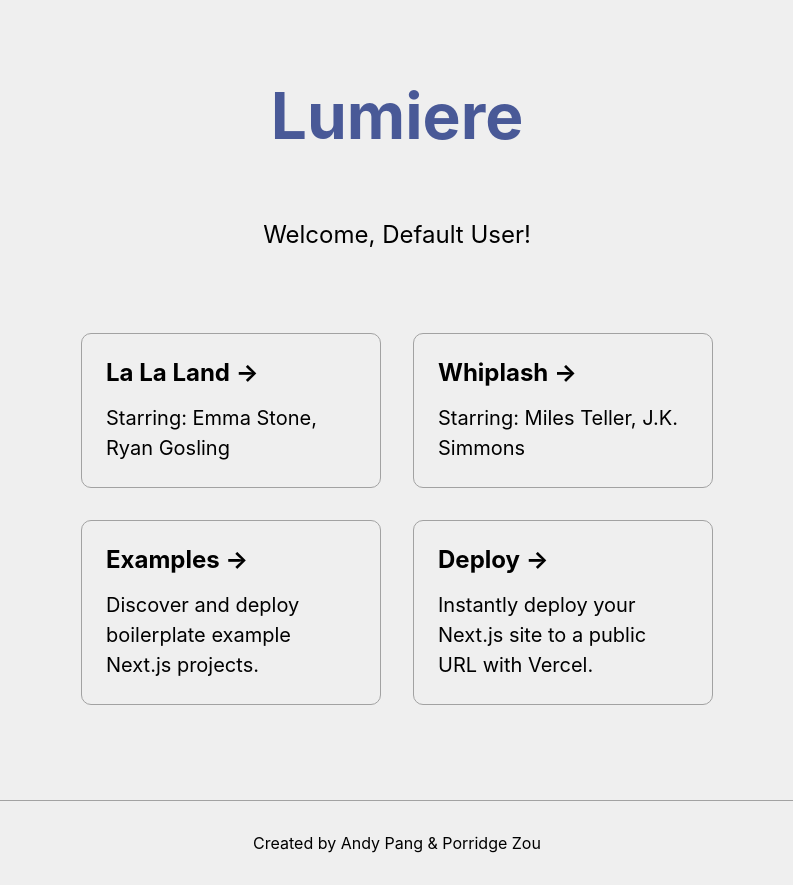
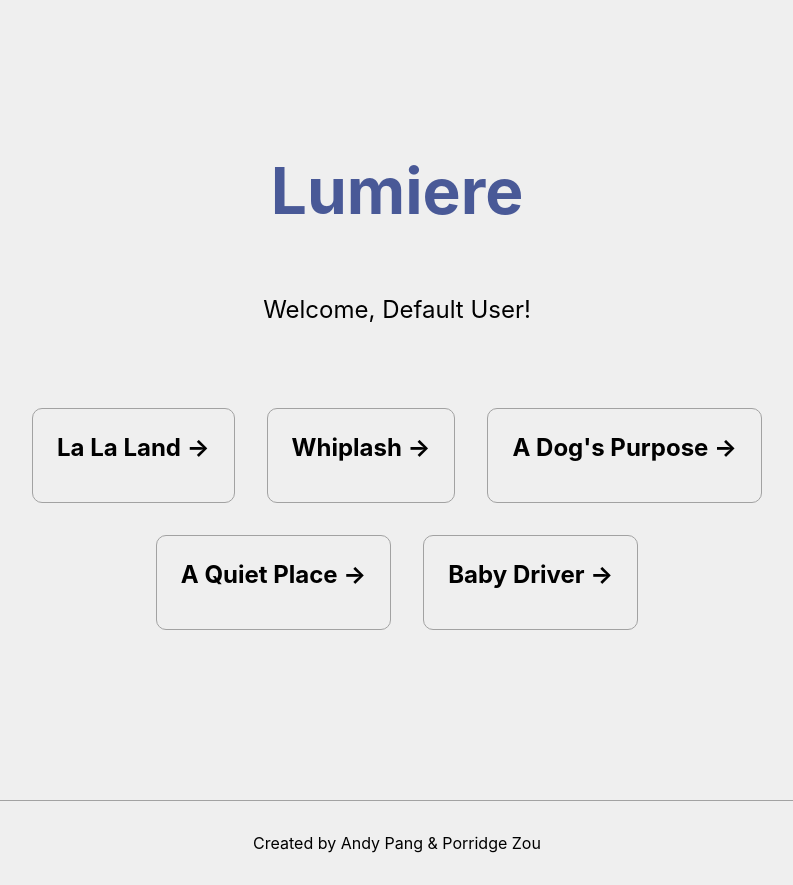
Before and after one commit to andypang1010/Lumiere_Web, a Next.js app in the folder lumiere/: page / in a window 1280 px wide. Shown: the whole page, without its empty margins (243-1036 px from the left). Built offline with nearby package versions, Linux system fonts and the light colour scheme.

Commit message:
Update index.tsx

```diff
--- a/lumiere/pages/index.tsx
+++ b/lumiere/pages/index.tsx
@@ -21,33 +21,26 @@
         </p>
 
         <div className={styles.grid}>
-          <a href="https://www.imdb.com/title/tt3783958/?ref_=fn_al_tt_1" className={styles.card}>
+          <div className={styles.card}>
             <h2>La La Land &rarr;</h2>
-            <p>Starring: Emma Stone, Ryan Gosling</p>
-          </a>
+          </div>
 
-          <a href="https://www.imdb.com/title/tt2582802/" className={styles.card}>
+          <div className={styles.card}>
             <h2>Whiplash &rarr;</h2>
-            <p>Starring: Miles Teller, J.K. Simmons</p>
-          </a>
+          </div>
 
-          <a
-            href="https://github.com/vercel/next.js/tree/canary/examples"
-            className={styles.card}
-          >
-            <h2>Examples &rarr;</h2>
-            <p>Discover and deploy boilerplate example Next.js projects.</p>
-          </a>
+          <div className={styles.card}>
+            <h2>A Dog&#39;s Purpose &rarr;</h2>
+          </div>
 
-          <a
-            href="https://vercel.com/new?utm_source=create-next-app&utm_medium=default-template&utm_campaign=create-next-app"
-            className={styles.card}
-          >
-            <h2>Deploy &rarr;</h2>
-            <p>
-              Instantly deploy your Next.js site to a public URL with Vercel.
-            </p>
-          </a>
+          <div className={styles.card}>
+            <h2>A Quiet Place &rarr;</h2>
+          </div>
+
+          <div className={styles.card}>
+            <h2>Baby Driver &rarr;</h2>
+          </div>
+
         </div>
       </main>
 
```
